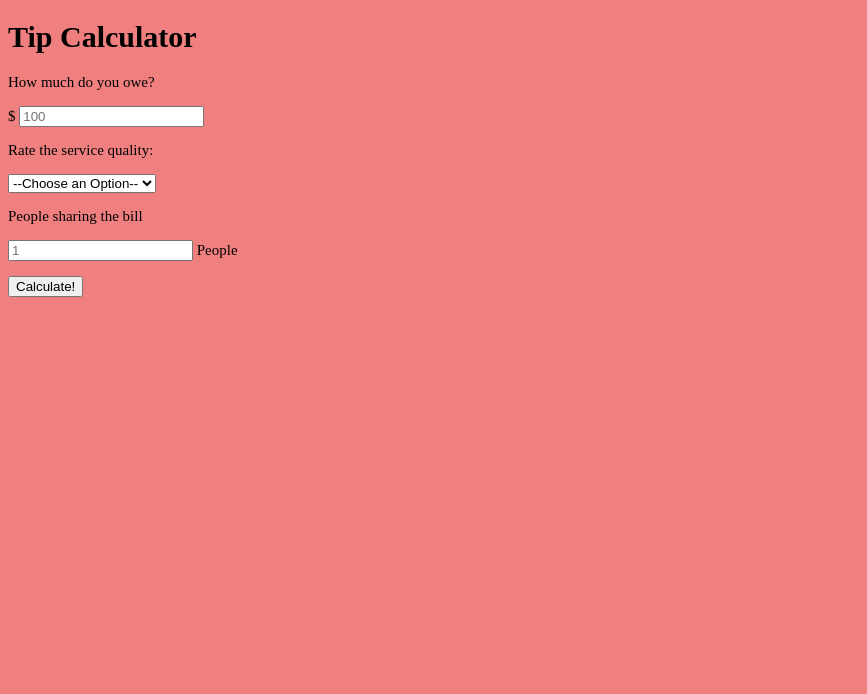
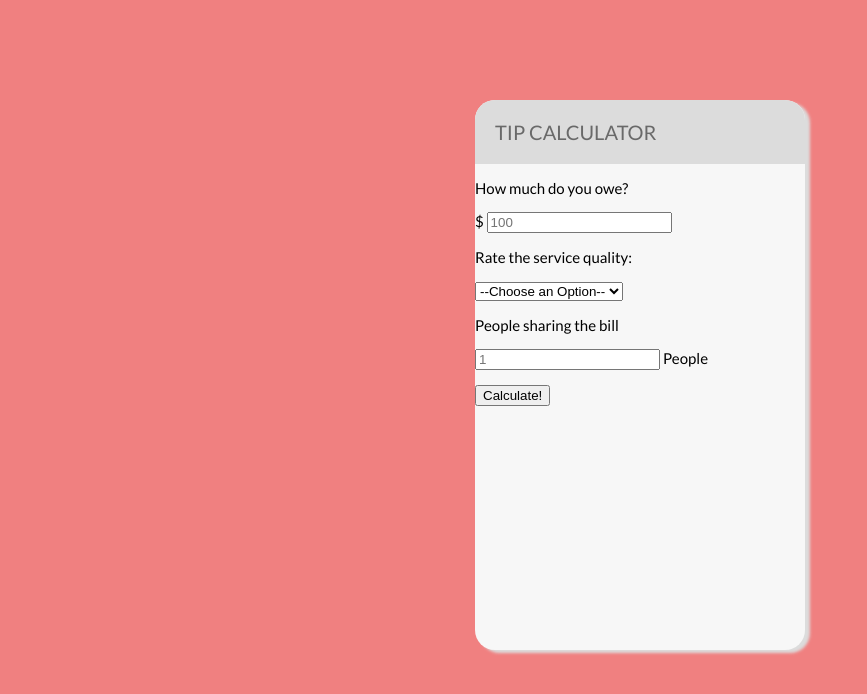
Before and after one commit to vieiranoir/tip-calculator, a plain HTML site: page index.html in a window 1280 px wide. Shown: the whole page, without its empty margins (0-867 px from the left). Drawn offline with Linux system fonts and the light colour scheme; a web font is replaced by a local one.

Commit message:
Initial style

```diff
--- a/index.html
+++ b/index.html
@@ -9,8 +9,9 @@
     <title>Tip Calculator</title>
 </head>
 <body>
+  <div id="container">
     <div>
-    <h1>Tip Calculator</h1>
+      <h1 class="title">Tip Calculator</h1>
     </div>
     <div>
       <form>
@@ -42,5 +43,6 @@
           <button type="submit">Calculate!</button>
       </form>
     </div>
+  </div>
 </body>
 </html>
--- a/styles.css
+++ b/styles.css
@@ -1,3 +1,5 @@
+@import url(https://fonts.googleapis.com/css?family=Lato:300,400,700|PT++Mono);
+
 :root {
     --primary-color: lightcoral;
     --secondary-color: DimGrey;
@@ -7,4 +9,25 @@
 body {
     background-color:var(--primary-color);
     font-size: 15px;
+    font-family: Lato, sans-serif;
 }
+
+#container {
+    height: 550px;
+    width: 330px;
+    margin: 100px auto;
+    background: #f7f7f7;
+    box-shadow: 5px 3px 3px var(--tertiary-color);
+    border-radius: 20px;
+}
+
+.title {
+    background: var(--tertiary-color);
+    color: var(--secondary-color);
+    padding: 20px;
+    text-transform: uppercase;
+    font-size: 20px;
+    font-weight: normal;
+    border-top-right-radius: 20px;
+    border-top-left-radius: 20px;
+}
```
Lines whose indentation alone changed are shown as unchanged.
